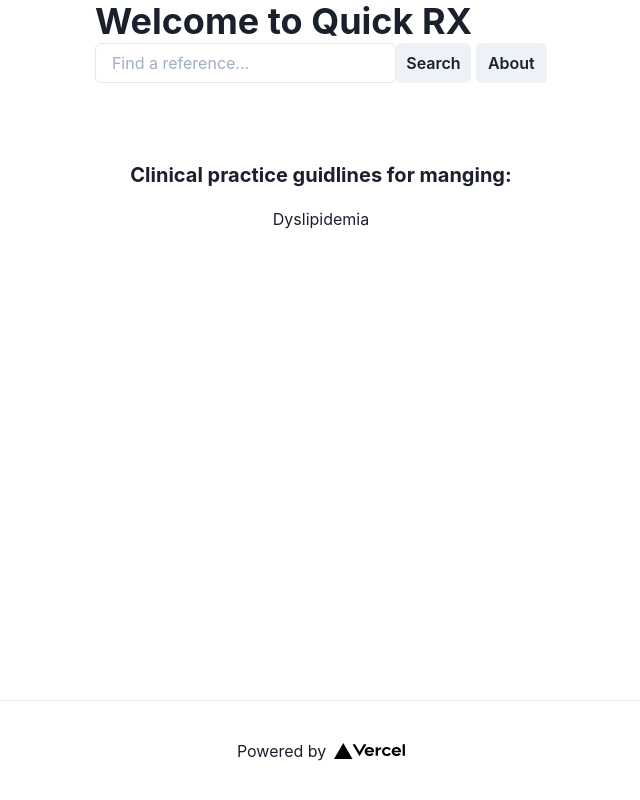
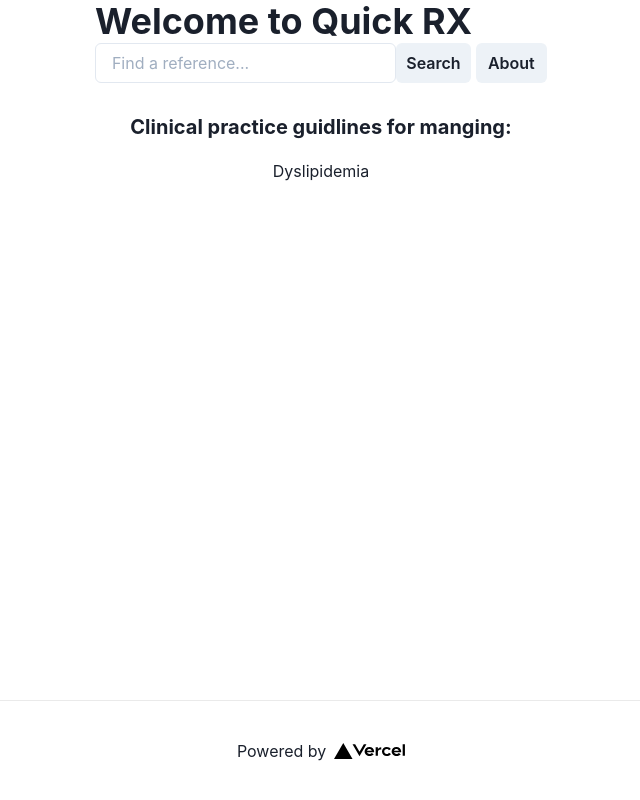
Before and after one commit to WRHR/quick-rx-app, a Next.js app: page / in a window 1280 px wide. Shown: the whole page, without its empty margins (319-959 px from the left). Built offline with nearby package versions, Linux system fonts and the light colour scheme.

Commit message:
Change padding on index

```diff
--- a/styles/Home.module.css
+++ b/styles/Home.module.css
@@ -8,7 +8,7 @@
 }
 
 .main {
-  padding: 5rem 0;
+  padding: 2rem 0;
   flex: 1;
   display: flex;
   flex-direction: column;
```
